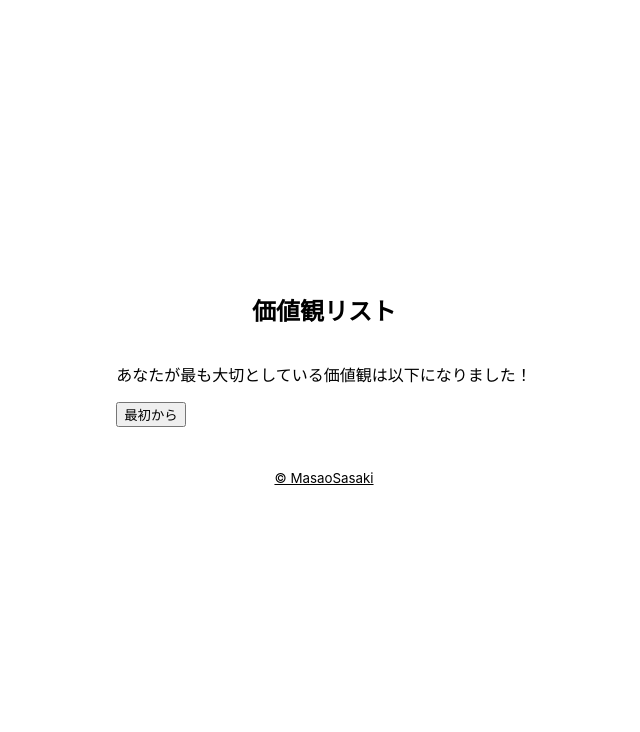
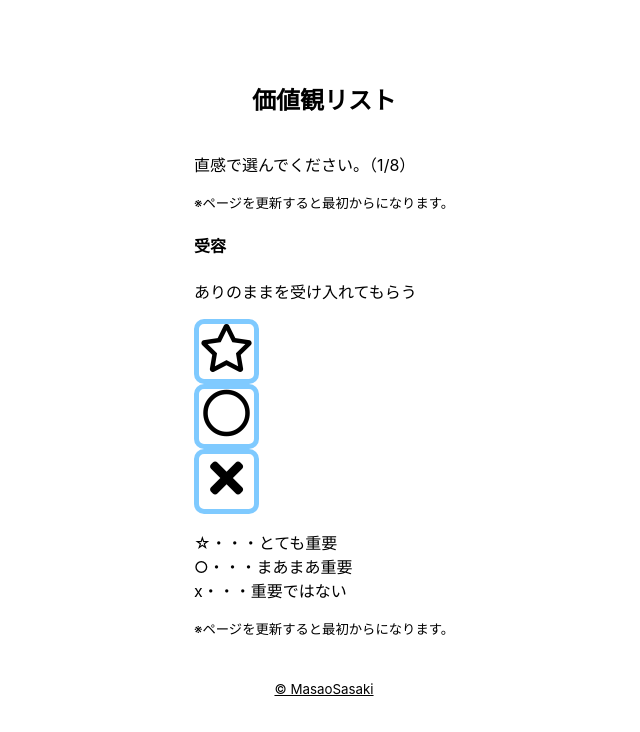
Before and after one commit to MasaoSasaki/life_values, a Next.js app: page / in a window 1280 px wide. Both pictures are taken after a click on the button "開始する". Shown: the top 732 px of the page, without its empty margins (316-956 px from the left). Built offline with nearby package versions, Linux system fonts and the light colour scheme.

Commit message:
Add step1..3 & fontawesome

```diff
--- a/src/components/contents/index.js
+++ b/src/components/contents/index.js
@@ -1,9 +1,9 @@
 import { Introduction } from './introduction/index';
-// import Step2 from './Step2';
-// import Step3 from './Step3';
-// import Step4 from './Step4';
+import { Step1 } from './step1/index';
+import { Step2 } from './step2/index';
+import { Step3 } from './step3/index';
 import { Result } from './result/index';
-// import Question from './Question';
+import Question from '../question';
 import React, { useState } from 'react'
 
 export const Contents = () => {
@@ -11,19 +11,19 @@ export const Contents = () => {
   let [stepNumber, changeNumber] = useState(1)
   switch (stepNumber) {
     case 2:
-      contents = <Step2 onClickNextStep={ () => this.stepUp } onClickPrevStep={ () => this.setState({ stepNumber: 1 }) } question={ Question } />
+      contents = <Step1 onClickNextStep={ () => { changeNumber(stepNumber = 3) } } onClickRestart={ () => { changeNumber(stepNumber = 1 ) } } question = { Question } />
       break
     case 3:
-      contents = <Step3 onClickNextStep={ () => this.stepUp } />
+      contents = <Step2 onClickNextStep={ () => { changeNumber(stepNumber = 4) } } onClickRestart={ () => { changeNumber(stepNumber = 1 ) } } />
       break
     case 4:
-      contents = <Step4 onClickNextStep={ () => this.stepUp } />
+      contents = <Step3 onClickNextStep={ () => { changeNumber(stepNumber = 5) } } onClickRestart={ () => { changeNumber(stepNumber = 1 ) } } />
       break
     case 5:
-      contents = <Result onClick={ () => { changeNumber(stepNumber = 1) } }/>
+      contents = <Result onClickRestart={ () => { changeNumber(stepNumber = 1) } }/>
       break
     default:
-      contents = <Introduction onClick={ () => { changeNumber(stepNumber = 5) } } />
+      contents = <Introduction onClickNextStep={ () => { changeNumber(stepNumber = 2) } } question={ Question }/>
       break
   }
 
--- a/src/components/contents/introduction/index.js
+++ b/src/components/contents/introduction/index.js
@@ -3,14 +3,10 @@ export const Introduction = (props) => {
     <div className="Introduction">
       <div className="contents">
         <h3>遊び方</h3>
-        <p>これから、合計８０問の設問が一つずつ表示されます。<br />
-          それぞれ３択の中からあなたにとっての重要度を、できるだけ<strong>直感</strong>で選んでください。</p>
-        <p>
-          ☆・・・とても重要<br />
-          ○・・・まあまあ重要<br />
-          x・・・重要ではない<br />
+        <p>これから、合計{ props.question.length }問の設問が一つずつ表示されます。<br />
+          それぞれの質問に対し、３択の中から"あなたにとっての重要度"を、できるだけ<strong>直感</strong>で選んでください。
         </p>
-        <button className="start-btn" onClick={ props.onClick }>開始する</button>
+        <button className="start-btn" onClick={ props.onClickNextStep }>開始する</button>
       </div>
     </div>
   );
--- a/src/components/contents/result/index.js
+++ b/src/components/contents/result/index.js
@@ -5,7 +5,7 @@ export const Result = (props) => {
         <p>
           あなたが最も大切としている価値観は以下になりました！<br />
         </p>
-        <button onClick={ props.onClick } className="btn">最初から</button>
+        <button onClick={ props.onClickRestart } className="btn">最初から</button>
       </div>
     </div>
   );
--- /dev/null
+++ b/src/components/contents/step1/index.js
@@ -0,0 +1,41 @@
+import React, { useState } from 'react';
+import { SelectBox } from '../../selectbox/index';
+
+export const Step1 = (props) => {
+  let [hightImportanceCount, countUpHightImportance] = useState(0);
+  let [middleImportanceCount, countUpMiddleImportance] = useState(0);
+  let [lowImportanceCount, countUpLowImportance] = useState(0);
+  let count = hightImportanceCount + middleImportanceCount + lowImportanceCount;
+
+  return (
+    <div className="Step1">
+      <div className="contents">
+        <div className="question">
+          <p>直感で選んでください。（{ count + 1 }/{ props.question.length }）</p>
+          <small>※ページを更新すると最初からになります。</small>
+          <div><h4>{ props.question[count].title }</h4></div>
+          <div><p>{ props.question[count].body }</p></div>
+        </div>
+        <div className="choice flex">
+          {/* とても重要 */}
+          <SelectBox icon="far fa-star" onClick={ () => countUpHightImportance(hightImportanceCount + 1) } />
+          {/* まあまあ重要 */}
+          <SelectBox icon="far fa-circle" onClick={ () => countUpMiddleImportance(middleImportanceCount + 1) } />
+          {/* 重要じゃない */}
+          <SelectBox icon="fas fa-times" onClick={ () => countUpLowImportance(lowImportanceCount + 1) } />
+        </div>
+        <p>
+          ☆・・・とても重要<br />
+          ○・・・まあまあ重要<br />
+          x・・・重要ではない<br />
+        </p>
+        <div className="btn_list">
+          {/* <button id="back_btn" className="btn">前へ</button> */}
+          {/* <button onClick={ props.onClickRestart } className="btn">最初から</button> */}
+          {/* <button onClick={ props.onClickNextStep } className="btn">次へ</button> */}
+        </div>
+        <small>※ページを更新すると最初からになります。</small>
+      </div>
+    </div>
+  );
+}
--- /dev/null
+++ b/src/components/contents/step2/index.js
@@ -0,0 +1,14 @@
+export const Step2 = (props) => {
+  return (
+    <div id="step2">
+      <div className="contents">
+        <p>
+          次に、先ほど選んでいただいた☆の中から<br />
+          更に重要なものを10項目まで絞ります。
+        </p>
+        <button onClick={ props.onClickRestart } className="btn">最初から</button>
+        <button onClick={ props.onClickNextStep } className="btn">次へ</button>
+      </div>
+    </div>
+  );
+}
--- /dev/null
+++ b/src/components/contents/step3/index.js
@@ -0,0 +1,14 @@
+export const Step3 = (props) => {
+  return(
+    <div id="step3">
+      <div className="contents">
+        <p>
+          次に、先ほど選んでいただいた10項目を<br />
+          優先度1位から10位まで順番を決めます。
+        </p>
+        <button onClick={ props.onClickRestart } className="btn">最初から</button>
+        <button onClick={ props.onClickNextStep } className="btn">次へ</button>
+      </div>
+    </div>
+  );
+}
--- /dev/null
+++ b/src/components/question.js
@@ -0,0 +1,12 @@
+let Question = [
+  { id: 1, title: "受容", body: "ありのままを受け入れてもらう", importance: "" },
+  { id: 2, title: "正確", body: "自分の意思や信念を正しく伝える",importance: "" },
+  { id: 3, title: "達成", body: "なにか重要なことを達成する", importance: "" },
+  { id: 4, title: "冒険", body: "新しくてワクワクする体験をする", importance: "" },
+  { id: 5, title: "魅力", body: "身体的な魅力を保つ", importance: "" },
+  { id: 6, title: "権威", body: "他者に対して責任を持って指導する", importance: "" },
+  { id: 7, title: "自治", body: "人まかせにしないで自分で決める", importance: "" },
+  { id: 8, title: "美的", body: "身のまわりの美しいものを味わう", importance: "" }
+]
+
+export default Question;
--- /dev/null
+++ b/src/components/selectbox/index.js
@@ -0,0 +1,7 @@
+import styles from './index.module.scss';
+
+export const SelectBox = (props) => {
+  return (
+    <div id="importance_3" className={ styles.box } onClick={ props.onClick } ><i className={ `${props.icon} fa-3x` }></i></div>
+  );
+}
--- /dev/null
+++ b/src/components/selectbox/index.module.scss
@@ -0,0 +1,17 @@
+.box {
+  width: 55px;
+  height: 55px;
+  border: 5px solid rgba(0, 150, 255, 0.5);
+  border-radius: 10px;
+  text-align: center;
+  box-sizing: unset;
+
+  &:hover {
+    cursor: pointer;
+    background-color: rgba(0, 150, 255, 0.4);
+  }
+}
+
+.btn_list {
+  margin: 50px 0 20px;
+}
--- a/src/layouts/index.js
+++ b/src/layouts/index.js
@@ -1,5 +1,5 @@
 import Head from 'next/head'
-import styles from './index.module.css'
+import styles from './index.module.scss'
 import { Footer } from '../components/footer/footer'
 import { Header } from '../components/header/header'
 
@@ -9,6 +9,7 @@ export const MainLayout = (children) => {
       <Head>
         <title>Life Values</title>
         <link rel="icon" href="/favicon.ico" />
+        <link href="https://use.fontawesome.com/releases/v5.6.1/css/all.css" rel="stylesheet" />
       </Head>
       <Header />
         <main>{ children.children }</main>
--- a/src/layouts/index.module.css
+++ b/src/layouts/index.module.scss
@@ -23,21 +23,15 @@
   display: flex;
   justify-content: center;
   align-items: center;
-}
 
-.footer img {
+  img {
     margin-left: 0.5rem;
   }
-
-.footer a {
+  a {
     display: flex;
     justify-content: center;
     align-items: center;
   }
-
-.title a {
-  color: #0070f3;
-  text-decoration: none;
 }
 
 .title a:hover,
@@ -50,6 +44,11 @@
   margin: 0;
   line-height: 1.15;
   font-size: 4rem;
+
+  a {
+    color: #0070f3;
+    text-decoration: none;
+  }
 }
 
 .title,
--- a/src/styles/globals.scss
+++ b/src/styles/globals.scss
@@ -37,8 +37,6 @@ footer {
     padding: 1rem;
   }
 
-  /* ヘッダー */
-
   /* メインコンテンツ */
   .contents {
     margin: 0 auto;
@@ -68,6 +66,10 @@ footer {
     margin: 0;
   }
 
+  i {
+    margin-top: 3px;
+  }
+
   .flex {
     display: flex;
     justify-content: space-around;
@@ -76,27 +78,4 @@ footer {
   .choice {
     margin: 30px auto 30px;
   }
-
-  .box {
-    width: 55px;
-    height: 55px;
-    border: 5px solid rgba(0, 150, 255, 0.5);
-    border-radius: 10px;
-    text-align: center;
-  }
-
-  .box:hover {
-    cursor: pointer;
-    background-color: rgba(0, 150, 255, 0.4);
-  }
-
-  i {
-    margin-top: 3px;
-  }
-
-  .btn_list {
-    margin: 50px 0 20px;
-  }
-
-  /* フッター */
 }
```
Lines whose indentation alone changed are shown as unchanged.
